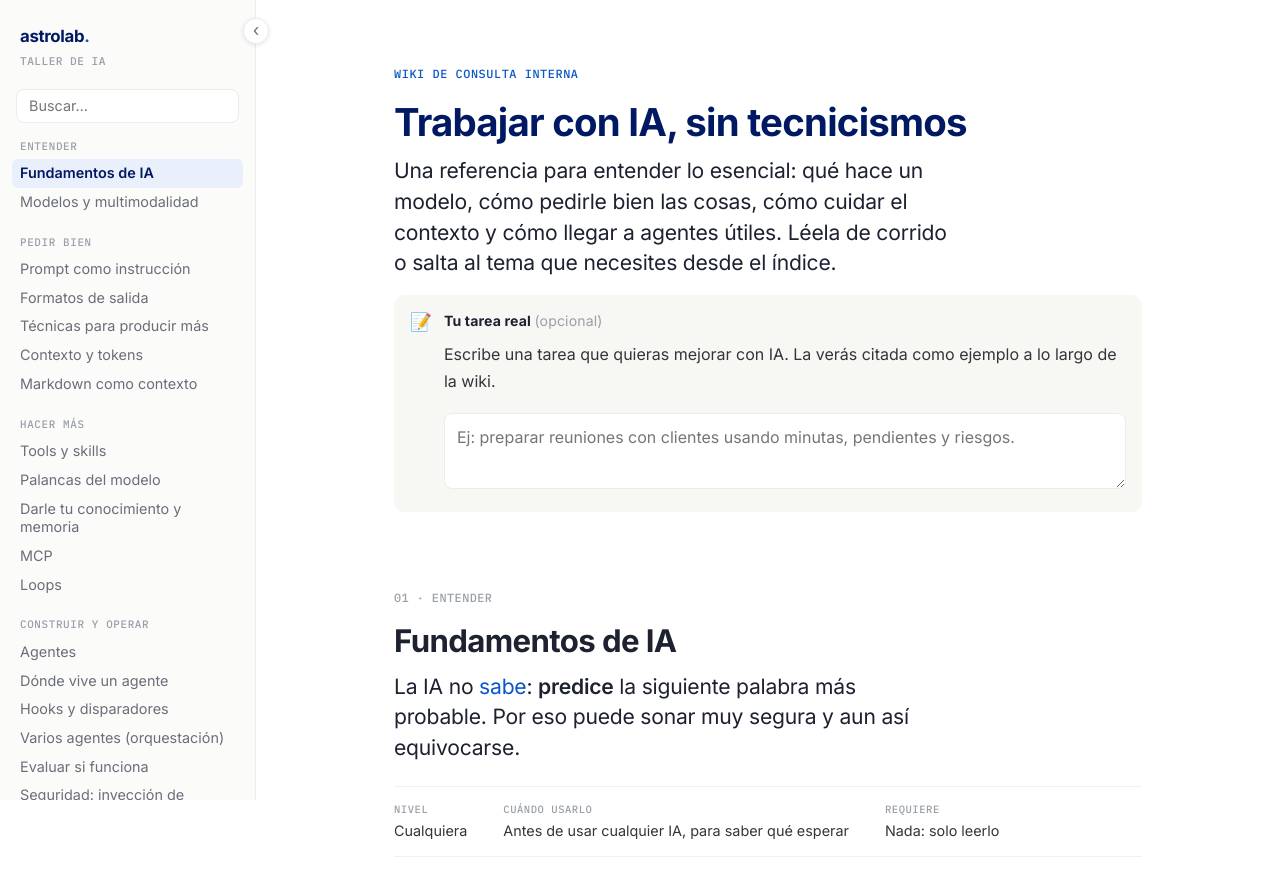
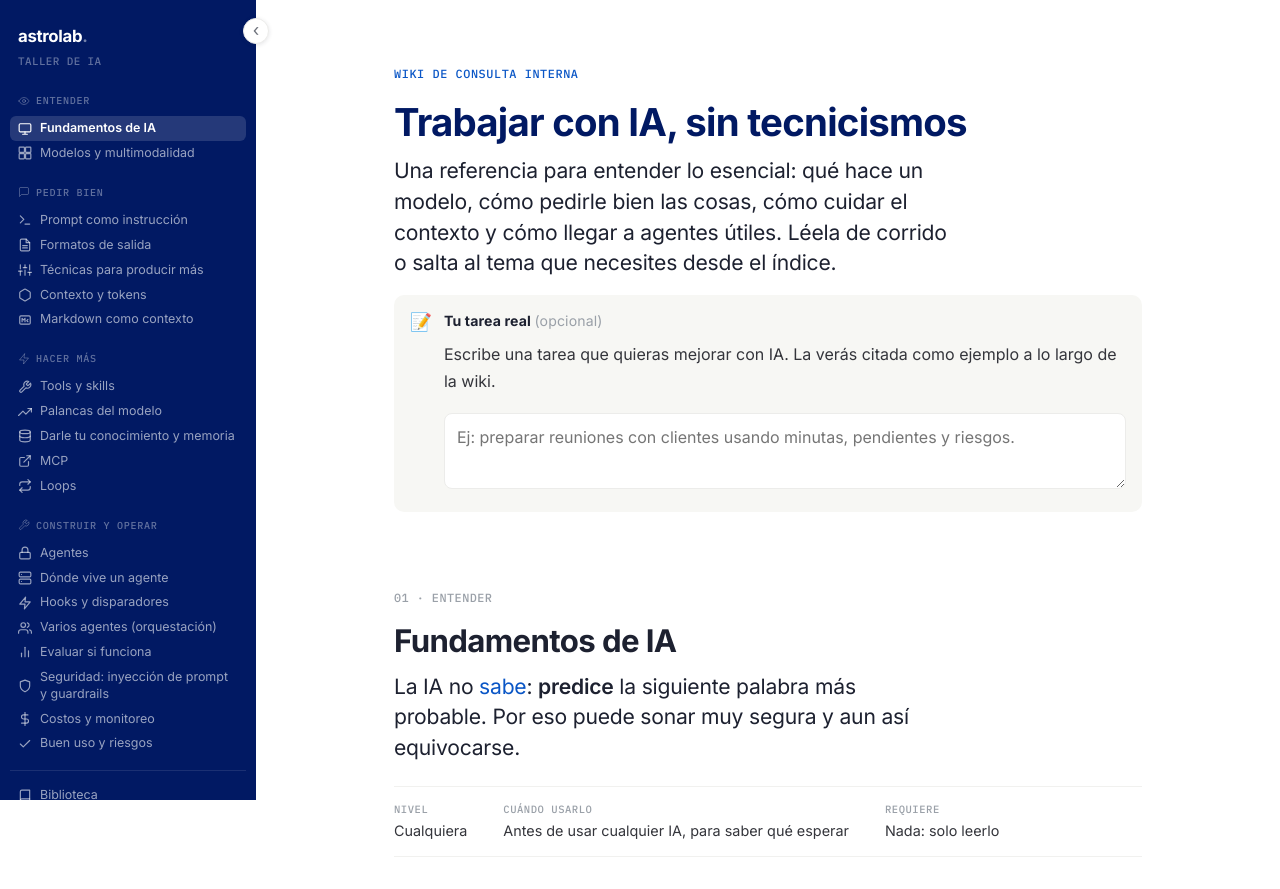
Before and after one commit to emilio-afk/ailiteracy, a plain HTML site: page index.html in a window 1280 px wide. Shown: the top 889 px of the page. Drawn offline with Linux system fonts and the light colour scheme.

Commit message:
Nav: sidebar oscuro, iconos Lucide por módulo, quita buscador
- Sidebar color indigo (#011963) con texto semitransparente en blanco
- Iconos Lucide (14px, inline SVG) por cada módulo y por cada fase
- Fuente del nav reducida a 0.78rem; labels de fase a 0.63rem
- Buscador eliminado (input + setupSearch + searchText functions)

Co-Authored-By: Claude Sonnet 4.6 <noreply@anthropic.com>

```diff
--- a/index.html
+++ b/index.html
@@ -33,16 +33,6 @@
           <span class="brand-word">astrolab<span class="brand-dot">.</span></span>
           <span class="brand-sub">Taller de IA</span>
         </a>
-
-        <div class="side-search">
-          <input
-            id="searchInput"
-            type="search"
-            placeholder="Buscar…"
-            aria-label="Buscar en la wiki"
-            autocomplete="off"
-          >
-        </div>
 
         <nav class="side-nav" id="tocNav"></nav>
       </aside>
--- a/src/main.mjs
+++ b/src/main.mjs
@@ -14,14 +14,45 @@ const tocBackdrop = document.querySelector("#tocBackdrop");
 const menuToggle = document.querySelector("#menuToggle");
 const docSections = document.querySelector("#docSections");
 const resourceList = document.querySelector("#resourceList");
-const searchInput = document.querySelector("#searchInput");
 const noResults = document.querySelector("#noResults");
 const taskField = document.querySelector("#selectedTask");
 const toast = document.querySelector("#toast");
 
+// Iconos Lucide — deben declararse antes de render()
+const PHASE_ICONS = {
+  entender:  `<svg class="nav-ico" viewBox="0 0 24 24"><path d="M2 12s3-7 10-7 10 7 10 7-3 7-10 7-10-7-10-7z"/><circle cx="12" cy="12" r="3"/></svg>`,
+  pedir:     `<svg class="nav-ico" viewBox="0 0 24 24"><path d="M21 15a2 2 0 0 1-2 2H7l-4 4V5a2 2 0 0 1 2-2h14a2 2 0 0 1 2 2z"/></svg>`,
+  hacer:     `<svg class="nav-ico" viewBox="0 0 24 24"><polygon points="13 2 3 14 12 14 11 22 21 10 12 10 13 2"/></svg>`,
+  construir: `<svg class="nav-ico" viewBox="0 0 24 24"><path d="M14.7 6.3a1 1 0 0 0 0 1.4l1.6 1.6a1 1 0 0 0 1.4 0l3.77-3.77a6 6 0 0 1-7.94 7.94l-6.91 6.91a2.12 2.12 0 0 1-3-3l6.91-6.91a6 6 0 0 1 7.94-7.94l-3.76 3.76z"/></svg>`,
+};
+
+const MODULE_ICONS = {
+  "diagnostico":          `<svg class="nav-ico" viewBox="0 0 24 24"><circle cx="12" cy="12" r="10"/><line x1="12" y1="8" x2="12" y2="12"/><line x1="12" y1="16" x2="12.01" y2="16"/></svg>`,
+  "fundamentos":          `<svg class="nav-ico" viewBox="0 0 24 24"><rect x="2" y="3" width="20" height="14" rx="2"/><path d="M8 21h8M12 17v4"/></svg>`,
+  "modelos-multimodal":   `<svg class="nav-ico" viewBox="0 0 24 24"><rect x="2" y="2" width="9" height="9" rx="1"/><rect x="13" y="2" width="9" height="9" rx="1"/><rect x="2" y="13" width="9" height="9" rx="1"/><rect x="13" y="13" width="9" height="9" rx="1"/></svg>`,
+  "prompt":               `<svg class="nav-ico" viewBox="0 0 24 24"><polyline points="4 17 10 11 4 5"/><line x1="12" y1="19" x2="20" y2="19"/></svg>`,
+  "output":               `<svg class="nav-ico" viewBox="0 0 24 24"><path d="M14 2H6a2 2 0 0 0-2 2v16a2 2 0 0 0 2 2h12a2 2 0 0 0 2-2V8z"/><polyline points="14 2 14 8 20 8"/><line x1="16" y1="13" x2="8" y2="13"/><line x1="16" y1="17" x2="8" y2="17"/></svg>`,
+  "tecnicas":             `<svg class="nav-ico" viewBox="0 0 24 24"><line x1="4" y1="21" x2="4" y2="14"/><line x1="4" y1="10" x2="4" y2="3"/><line x1="12" y1="21" x2="12" y2="12"/><line x1="12" y1="8" x2="12" y2="3"/><line x1="20" y1="21" x2="20" y2="16"/><line x1="20" y1="12" x2="20" y2="3"/><line x1="1" y1="14" x2="7" y2="14"/><line x1="9" y1="8" x2="15" y2="8"/><line x1="17" y1="16" x2="23" y2="16"/></svg>`,
+  "contexto":             `<svg class="nav-ico" viewBox="0 0 24 24"><path d="M21 16V8a2 2 0 0 0-1-1.73l-7-4a2 2 0 0 0-2 0l-7 4A2 2 0 0 0 3 8v8a2 2 0 0 0 1 1.73l7 4a2 2 0 0 0 2 0l7-4A2 2 0 0 0 21 16z"/></svg>`,
+  "markdown":             `<svg class="nav-ico" viewBox="0 0 24 24"><rect x="3" y="5" width="18" height="14" rx="2"/><path d="M7 15V9l2.5 3 2.5-3v6"/><path d="M17 11l-2 2 2 2"/></svg>`,
+  "tools-skills":         `<svg class="nav-ico" viewBox="0 0 24 24"><path d="M14.7 6.3a1 1 0 0 0 0 1.4l1.6 1.6a1 1 0 0 0 1.4 0l3.77-3.77a6 6 0 0 1-7.94 7.94l-6.91 6.91a2.12 2.12 0 0 1-3-3l6.91-6.91a6 6 0 0 1 7.94-7.94l-3.76 3.76z"/></svg>`,
+  "palancas":             `<svg class="nav-ico" viewBox="0 0 24 24"><polyline points="23 6 13.5 15.5 8.5 10.5 1 18"/><polyline points="17 6 23 6 23 12"/></svg>`,
+  "conocimiento-memoria": `<svg class="nav-ico" viewBox="0 0 24 24"><ellipse cx="12" cy="5" rx="9" ry="3"/><path d="M21 12c0 1.66-4 3-9 3s-9-1.34-9-3"/><path d="M3 5v14c0 1.66 4 3 9 3s9-1.34 9-3V5"/></svg>`,
+  "mcp":                  `<svg class="nav-ico" viewBox="0 0 24 24"><path d="M18 13v6a2 2 0 0 1-2 2H5a2 2 0 0 1-2-2V8a2 2 0 0 1 2-2h6"/><polyline points="15 3 21 3 21 9"/><line x1="10" y1="14" x2="21" y2="3"/></svg>`,
+  "loops":                `<svg class="nav-ico" viewBox="0 0 24 24"><polyline points="17 1 21 5 17 9"/><path d="M3 11V9a4 4 0 0 1 4-4h14"/><polyline points="7 23 3 19 7 15"/><path d="M21 13v2a4 4 0 0 1-4 4H3"/></svg>`,
+  "agentes":              `<svg class="nav-ico" viewBox="0 0 24 24"><rect x="3" y="11" width="18" height="11" rx="2" ry="2"/><path d="M7 11V7a5 5 0 0 1 10 0v4"/></svg>`,
+  "donde-vive":           `<svg class="nav-ico" viewBox="0 0 24 24"><rect x="2" y="2" width="20" height="8" rx="2" ry="2"/><rect x="2" y="14" width="20" height="8" rx="2" ry="2"/><line x1="6" y1="6" x2="6.01" y2="6"/><line x1="6" y1="18" x2="6.01" y2="18"/></svg>`,
+  "hooks":                `<svg class="nav-ico" viewBox="0 0 24 24"><polygon points="13 2 3 14 12 14 11 22 21 10 12 10 13 2"/></svg>`,
+  "multi-agente":         `<svg class="nav-ico" viewBox="0 0 24 24"><path d="M17 21v-2a4 4 0 0 0-4-4H5a4 4 0 0 0-4 4v2"/><circle cx="9" cy="7" r="4"/><path d="M23 21v-2a4 4 0 0 0-3-3.87"/><path d="M16 3.13a4 4 0 0 1 0 7.75"/></svg>`,
+  "evals":                `<svg class="nav-ico" viewBox="0 0 24 24"><line x1="18" y1="20" x2="18" y2="10"/><line x1="12" y1="20" x2="12" y2="4"/><line x1="6" y1="20" x2="6" y2="14"/></svg>`,
+  "seguridad":            `<svg class="nav-ico" viewBox="0 0 24 24"><path d="M12 22s8-4 8-10V5l-8-3-8 3v7c0 6 8 10 8 10z"/></svg>`,
+  "costos":               `<svg class="nav-ico" viewBox="0 0 24 24"><line x1="12" y1="1" x2="12" y2="23"/><path d="M17 5H9.5a3.5 3.5 0 0 0 0 7h5a3.5 3.5 0 0 1 0 7H6"/></svg>`,
+  "buen-uso":             `<svg class="nav-ico" viewBox="0 0 24 24"><polyline points="20 6 9 17 4 12"/></svg>`,
+  "biblioteca":           `<svg class="nav-ico" viewBox="0 0 24 24"><path d="M4 19.5A2.5 2.5 0 0 1 6.5 17H20"/><path d="M6.5 2H20v20H6.5A2.5 2.5 0 0 1 4 19.5v-15A2.5 2.5 0 0 1 6.5 2z"/></svg>`,
+};
+
 render();
 setupTask();
-setupSearch();
 setupScrollSpy();
 setupNav();
 
@@ -52,10 +83,11 @@ function renderToc() {
     .map((phase) => {
       const items = docModules.filter((module) => module.phase === phase.id);
       if (!items.length) return "";
+      const phaseIco = PHASE_ICONS[phase.id] ?? "";
       return `
         <div class="nav-group">
-          <p class="nav-phase">${phase.label}</p>
-          ${items.map((module) => navLink(`m-${module.id}`, module.title)).join("")}
+          <p class="nav-phase">${phaseIco}${phase.label}</p>
+          ${items.map((module) => navLink(`m-${module.id}`, module.title, MODULE_ICONS[module.id] ?? "")).join("")}
         </div>
       `;
     })
@@ -63,15 +95,16 @@ function renderToc() {
 
   tocNav.innerHTML = `${groups}
     <div class="nav-group nav-extra">
-      ${navLink("biblioteca", "Biblioteca")}
+      ${navLink("biblioteca", "Biblioteca", MODULE_ICONS["biblioteca"] ?? "")}
     </div>`;
 
   tocNav.querySelectorAll(".nav-link").forEach((link) => link.addEventListener("click", closeDrawer));
 }
 
-function navLink(anchor, title) {
+function navLink(anchor, title, ico = "") {
   return `
     <a class="nav-link" href="#${anchor}" data-toc="${anchor}">
+      ${ico}
       <span class="nav-text">${title}</span>
     </a>
   `;
@@ -83,7 +116,7 @@ function renderSections() {
       const phase = phases.find((item) => item.id === module.phase);
       const meta = `${module.number} · ${phase ? phase.label : ""}`;
       return `
-        <section class="page" id="m-${module.id}" data-search="${searchText(module)}">
+        <section class="page" id="m-${module.id}">
           <p class="meta">${meta}</p>
           <h2>${module.title}</h2>
           ${module.ideaPrincipal ? `<p class="lead">${inline(module.ideaPrincipal)}</p>` : ""}
@@ -391,7 +424,7 @@ function renderResources() {
   resourceList.innerHTML = resources
     .map(
       (resource) => `
-        <article class="resource-card" data-search="${escapeAttr(`${resource.title} ${resource.description}`)}">
+        <article class="resource-card">
           <div class="resource-head">
             <h3>${resource.title}</h3>
             <p>${resource.description}</p>
@@ -423,29 +456,6 @@ function setupTask() {
   });
 }
 
-function setupSearch() {
-  searchInput.addEventListener("input", () => {
-    const query = searchInput.value.trim().toLowerCase();
-    let visible = 0;
-
-    docSections.querySelectorAll(".page").forEach((section) => {
-      const match = !query || section.dataset.search.includes(query);
-      section.hidden = !match;
-      if (match) visible += 1;
-    });
-
-    const library = document.querySelector("#biblioteca");
-    let resourceMatches = 0;
-    resourceList.querySelectorAll(".resource-card").forEach((card) => {
-      const match = !query || card.dataset.search.includes(query);
-      card.hidden = !match;
-      if (match) resourceMatches += 1;
-    });
-    library.hidden = query ? resourceMatches === 0 : false;
-
-    noResults.hidden = !(query && visible === 0 && resourceMatches === 0);
-  });
-}
 
 function setupScrollSpy() {
   const sections = [...document.querySelectorAll(".page")];
@@ -521,38 +531,6 @@ function flatten(value) {
   return value ?? "";
 }
 
-function searchText(module) {
-  const pointsText = (module.points ?? []).map((point) => `${point.term} ${point.text}`).join(" ");
-  const ejemploText = ejemploSearchText(module.ejemplo);
-  return escapeAttr(
-    [
-      module.title,
-      module.enUnaFrase,
-      module.objective,
-      module.ideaPrincipal,
-      flatten(module.whatIs),
-      pointsText,
-      module.dondeVive,
-      module.comoOperar,
-      ejemploText,
-      ...module.concepts,
-    ]
-      .filter(Boolean)
-      .join(" ")
-      .replaceAll("*", ""),
-  );
-}
-
-function ejemploSearchText(ejemplo) {
-  if (!ejemplo) return "";
-  const parts = [ejemplo.escenario?.texto, ejemplo.resultado];
-  for (const seccion of ejemplo.secciones ?? []) {
-    for (const turno of seccion.turnos ?? []) {
-      parts.push(turno.texto, turno.nota, turno.concepto);
-    }
-  }
-  return parts.filter(Boolean).join(" ").replaceAll("\n", " ");
-}
 
 async function copyResource(resourceId) {
   const resource = resources.find((item) => item.id === resourceId);
--- a/styles/layout.css
+++ b/styles/layout.css
@@ -18,9 +18,9 @@
   display: flex;
   flex-direction: column;
   gap: 14px;
-  padding: 18px 12px;
-  background: var(--sb);
-  border-right: 1px solid var(--line);
+  padding: 18px 10px;
+  background: var(--indigo);
+  border-right: none;
 }
 
 .brand {
@@ -31,60 +31,65 @@
   text-decoration: none;
 }
 
-.brand-word { font-weight: 700; font-size: 1.05rem; letter-spacing: -0.02em; color: var(--indigo); }
-.brand-dot { color: var(--cobalto); }
-.brand-sub { font-family: var(--mono); font-size: 0.7rem; letter-spacing: 0.04em; text-transform: uppercase; color: var(--faint); }
-
-.side-search { padding: 0 4px; }
-
-#searchInput {
-  width: 100%;
-  height: 34px;
-  padding: 0 12px;
-  border: 1px solid var(--line);
-  border-radius: 8px;
-  background: var(--bg);
-  color: var(--ink);
-  font-size: 0.9rem;
-}
-
-#searchInput:focus { outline: none; border-color: var(--cobalto); }
+.brand-word { font-weight: 700; font-size: 1.05rem; letter-spacing: -0.02em; color: #fff; }
+.brand-dot { color: rgba(255,255,255,0.45); }
+.brand-sub { font-family: var(--mono); font-size: 0.68rem; letter-spacing: 0.04em; text-transform: uppercase; color: rgba(255,255,255,0.38); }
 
 .side-nav { flex: 1; }
 
-.nav-group { margin-bottom: 16px; }
+.nav-group { margin-bottom: 14px; }
 
 .nav-phase {
-  margin: 0 0 4px;
-  padding: 0 8px;
+  display: flex;
+  align-items: center;
+  gap: 6px;
+  margin: 0 0 3px;
+  padding: 4px 8px;
   font-family: var(--mono);
-  font-size: 0.68rem;
-  letter-spacing: 0.06em;
+  font-size: 0.63rem;
+  letter-spacing: 0.07em;
   text-transform: uppercase;
-  color: var(--faint);
+  color: rgba(255,255,255,0.38);
 }
 
 .nav-link {
   display: flex;
   align-items: center;
-  gap: 9px;
-  padding: 5px 8px;
+  gap: 8px;
+  padding: 4px 8px;
   border-radius: 6px;
-  color: var(--soft);
+  color: rgba(255,255,255,0.6);
   text-decoration: none;
-  font-size: 0.9rem;
-  line-height: 1.3;
+  font-size: 0.78rem;
+  line-height: 1.35;
 }
 
-.nav-link:hover { background: var(--hover); color: var(--heading); }
+.nav-link:hover {
+  background: rgba(255,255,255,0.09);
+  color: rgba(255,255,255,0.9);
+}
 
 .nav-link.active {
-  background: var(--active);
-  color: var(--indigo);
+  background: rgba(255,255,255,0.14);
+  color: #fff;
   font-weight: 600;
 }
 
-.nav-extra { border-top: 1px solid var(--line); padding-top: 12px; }
+.nav-extra { border-top: 1px solid rgba(255,255,255,0.1); padding-top: 12px; }
+
+/* Iconos Lucide en nav */
+.nav-ico {
+  flex-shrink: 0;
+  width: 14px;
+  height: 14px;
+  stroke: currentColor;
+  fill: none;
+  stroke-width: 2;
+  stroke-linecap: round;
+  stroke-linejoin: round;
+}
+
+.nav-phase .nav-ico { width: 12px; height: 12px; opacity: 0.7; }
 
 /* Chevron de colapso (escritorio) */
 .toc-toggle {
```
